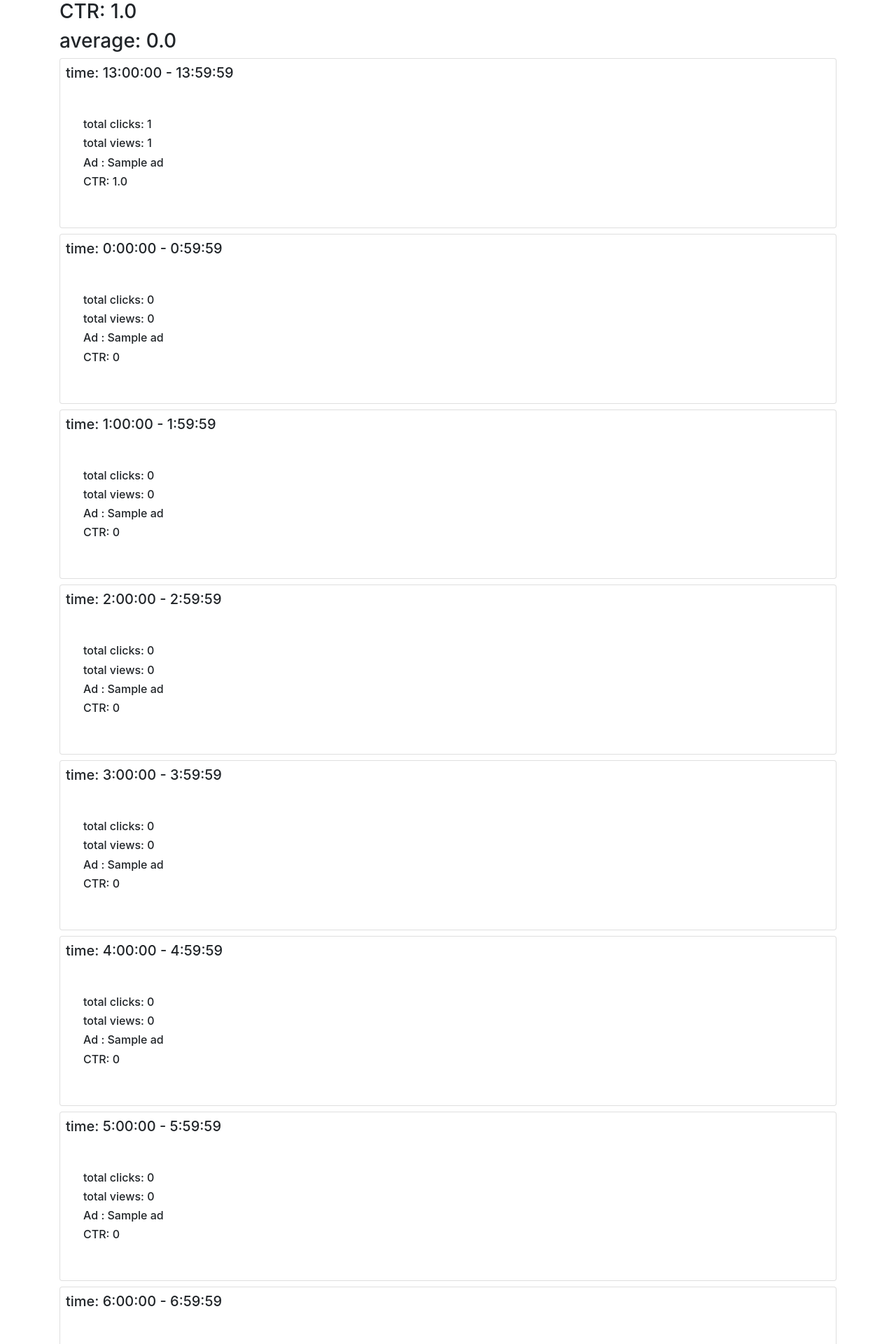
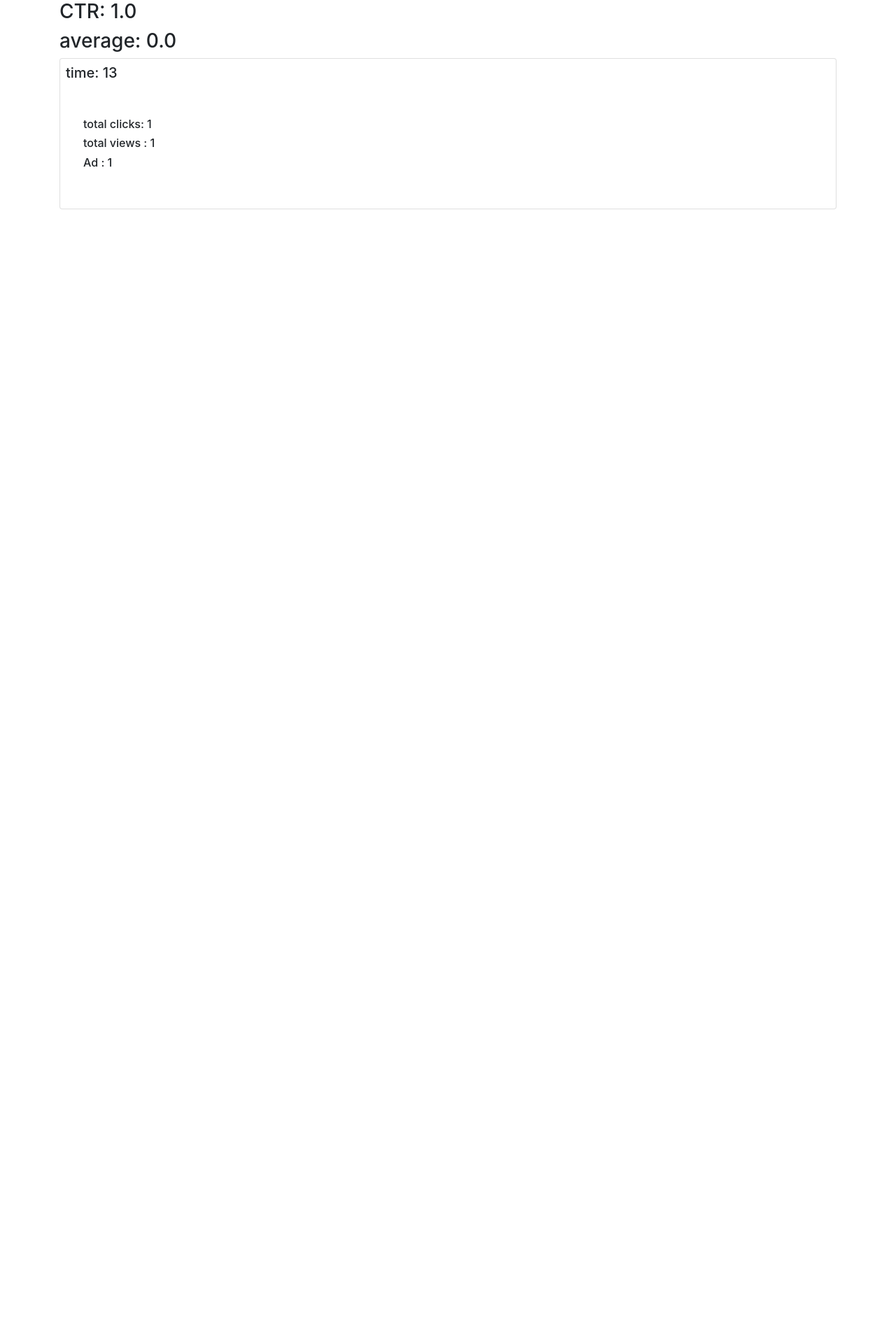
Before and after one commit to AminKhorasani/yektanet_django, a Django app: page /report in a window 1280 px wide. Shown: the top 1920 px of the page at 70% size. After the commit the page ends 299 px from the top, so only its background shows below. Run offline with Django 4.2, Linux system fonts and the light colour scheme; tables that the repository leaves empty hold one stand-in row (values such as "Sample post"); some libraries are stand-ins or nearby versions.

Commit message:
django base

```diff
--- a/advertiser_management/templates/advertiser_management/report.html
+++ b/advertiser_management/templates/advertiser_management/report.html
@@ -9,25 +9,31 @@
 <body>
 
 <div class="container" dir="rtl">
-    <h3> CTR: {{ total_clicks_views }}</h3>
+    <h3> CTR: {{ ctr }}</h3>
     <h3> average: {{ average }}</h3>
 </div>
 
 <div class="container" dir="rtl">
-    {% for element in clicks_views %}
+    {% for element2,element in clicks_views %}
         <div class="card mt-2 p-2">
-            <h5 class="card-title"> time: {{ element.time }}</h5>
+            <h5 class="card-title"> time: {{ element.click_time }}</h5>
             <div class="card-body">
                 <div class="row">
                    <div class="card-body">
-                       <h6> total clicks: {{ element.clicks_number_per_ad }} </h6>
-                       <h6> total views: {{ element.views_number_per_ad }} </h6>
-                       <h6> Ad : {{ element.Ad }} </h6>
-                       <h6> CTR: {{ element.ctr }} </h6>
+                       <h6> total clicks: {{ element.click_count }} </h6>
+                       <h6> total views : {{ element2.view_count }}</h6>
+                       <h6> Ad : {{ element.ad__id }} </h6>
                    </div>
                 </div>
             </div>
         </div>
     {% endfor %}
+<!--<div class="container" dir="rtl">-->
+<!--    {% for element in views_data %}-->
+<!--        <div class="card-body">-->
+<!--            <h6> view : {{ element.view_count }} </h6>-->
+<!--&lt;!&ndash;            <h6> CTR: {{ element.ctr }} </h6>&ndash;&gt;-->
+<!--        </div>-->
+<!--    {% endfor %}-->
 </body>
 </html>
--- a/advertiser_management/views.py
+++ b/advertiser_management/views.py
@@ -5,6 +5,10 @@ from .forms import AdForm
 from django.urls import reverse
 from datetime import datetime
 from django.views.generic import View, TemplateView
+from django.db.models.functions import ExtractHour, TruncHour, Coalesce
+from django.db.models import Count, F
+from itertools import chain
+from django.db import models
 
 
 class HomeView(View):
@@ -48,35 +52,22 @@ class ReportView(View):
 
     @staticmethod
     def get(request, *args, **kwargs):
-        clicks = Click.objects.all()
-        views = ViewModel.objects.all()
-        ads_number = Ad.objects.all().count()
-        total_clicks = 0
-        total_views = 0
-        clicks_views = []
 
-        for j in range(1, ads_number + 1):
-            ad_object = Ad.objects.get(id=j)
-            ad_title = ad_object.title
-            for time in range(24):
-                clicks_count = clicks.filter(ad__id=j, click_time__hour=time).count()
-                views_count = views.filter(ad__id=j, view_time__hour=time).count()
-                total_clicks += clicks_count
-                total_views += views_count
-                ctr = 0
-                if views_count != 0:
-                    ctr = (clicks_count / views_count).__round__(2)
+        qs_clicks = (Click.objects.values('ad__id').
+                     annotate(click_time=ExtractHour('click_time')).
+                     annotate(click_count=Count('id')))
+        qs_views = (ViewModel.objects.values('ad__id').
+                    annotate(view_time=ExtractHour('view_time')).
+                    annotate(view_count=Count('id')))
 
-                clicks_views.append({
-                    'time': '%s:00:00 - %s:59:59' % (time, time),
-                    'ctr': ctr,
-                    'clicks_number_per_ad': clicks_count,
-                    'views_number_per_ad': views_count,
-                    'Ad': ad_title,
-
-                })
-
-        sorted_clicks_views = sorted(clicks_views, key=lambda i: i['ctr'], reverse=True)
+        total_clicks = Click.objects.annotate(total_clicks=Count('id')).count()
+        total_views = ViewModel.objects.annotate(total_views=Count('id')).count()
+        ctr = total_clicks / total_views
+        # qs_ads = ((Ad.objects.values_list('id', flat=True).
+        #           annotate(clicks_time=ExtractHour('click__click_time'))).
+        #           annotate(views_time=ExtractHour('view__click_time')).
+        #           annotate(clicks_count=Count('id')).
+        #           annotate(views_count=Count('id')))
 
         average_view_time = ViewModel.objects.values_list('view_time', flat=True)
         average_click_time = Click.objects.values_list('click_time', flat=True)
@@ -86,10 +77,12 @@ class ReportView(View):
 
         # average_view_time = ViewModel.objects.aggregate(avg_view_time=Avg('view_time'))
         # average_click_time = Click.objects.aggregate(avg_click_time=Avg('click_time'))
-        # average =
+        # average = average_click_time - average_view_time
+
+        clicks_views = zip(qs_views, qs_clicks)
         return render(request, 'advertiser_management/report.html',
                       {
-                       'total_clicks_views': (total_clicks / total_views).__round__(2),
-                       'clicks_views': sorted_clicks_views,
-                       'average': average
+                       'ctr': ctr.__round__(2),
+                       'average': average,
+                       'clicks_views': clicks_views
                        })
```
